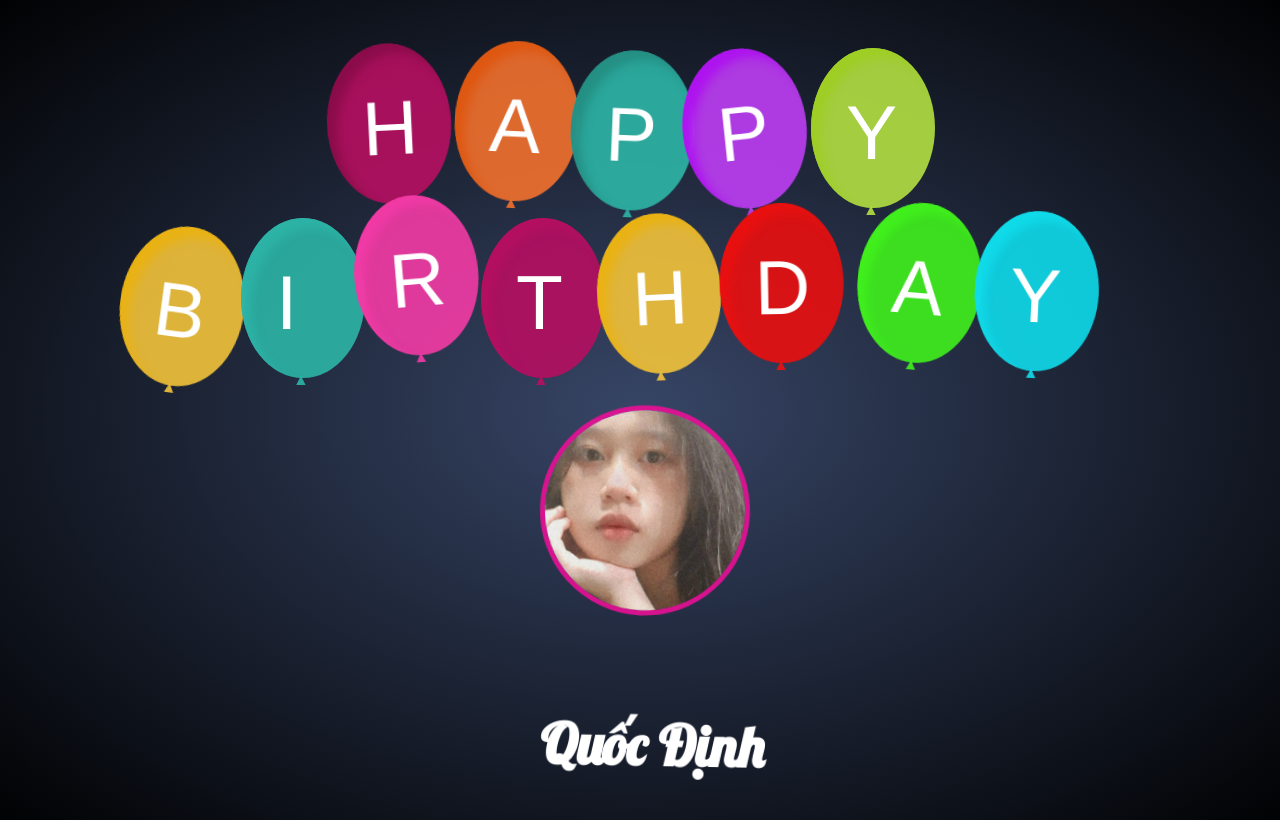
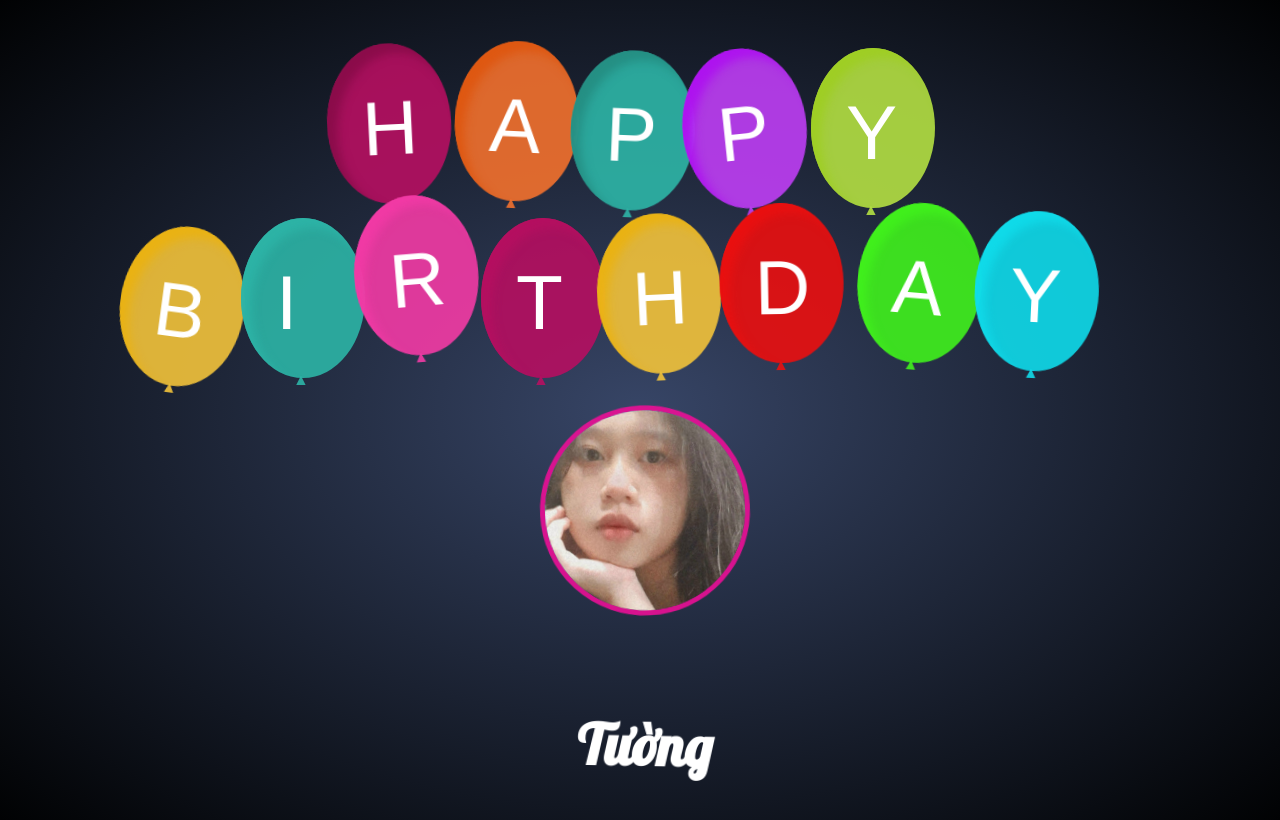
Before and after one commit to maikhang5/happybirthdaytuongduy, a plain HTML site: page index.html in a window 1280 px wide. Drawn offline with nearby package versions, Linux system fonts and the light colour scheme; a web font is replaced by a local one.

Commit message:
Update index.html

```diff
--- a/index.html
+++ b/index.html
@@ -60,7 +60,7 @@
                 <!-- 3. Avatar của người bạn muốn gởi lời chúc -->
                 <img src="./map.jpg" alt="" class="avatar__img" onclick="showMessage()" />
                 <!-- 4. Tên của người đó -->
-                <h1 onclick="showMessage()" class="avatar__title">Quốc Định</h1>
+                <h1 onclick="showMessage()" class="avatar__title">Tường </h1>
             </div>
 
             <!-- 5. Phần nhạc -->
```
